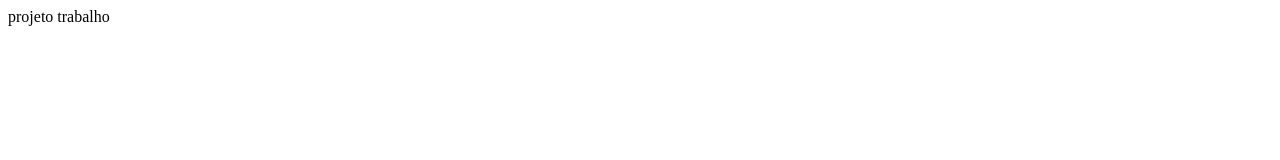
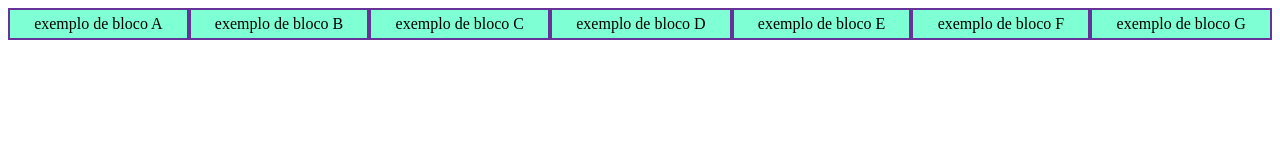
Before and after one commit to ibraimacamara/projeto_trabalho, a plain HTML site: page index.html in a window 1280 px wide. Drawn offline with Linux system fonts and the light colour scheme.

Commit message:
implementação de flexbox

```diff
--- a/index.html
+++ b/index.html
@@ -4,8 +4,31 @@
     <meta charset="UTF-8">
     <meta name="viewport" content="width=device-width, initial-scale=1.0">
     <title>projeto_trabalho</title>
+    <style>
+        div.container{
+            background-color: rebeccapurple;
+            display: flex;
+            flex-direction: row;
+            flex-wrap: wrap-reverse;
+        }
+        div.item{
+            background-color: aquamarine;
+            flex: auto;
+            margin: 2px;
+            text-align: center;
+            padding: 5px;
+        }
+    </style>
 </head>
 <body>
-    projeto trabalho
+   <div class="container">
+        <div class="item">exemplo de bloco A</div>
+        <div class="item">exemplo de bloco B</div>
+        <div class="item">exemplo de bloco C</div>
+        <div class="item">exemplo de bloco D</div>
+        <div class="item">exemplo de bloco E</div>
+        <div class="item">exemplo de bloco F</div>
+        <div class="item">exemplo de bloco G</div>
+   </div>
 </body>
 </html>
```
